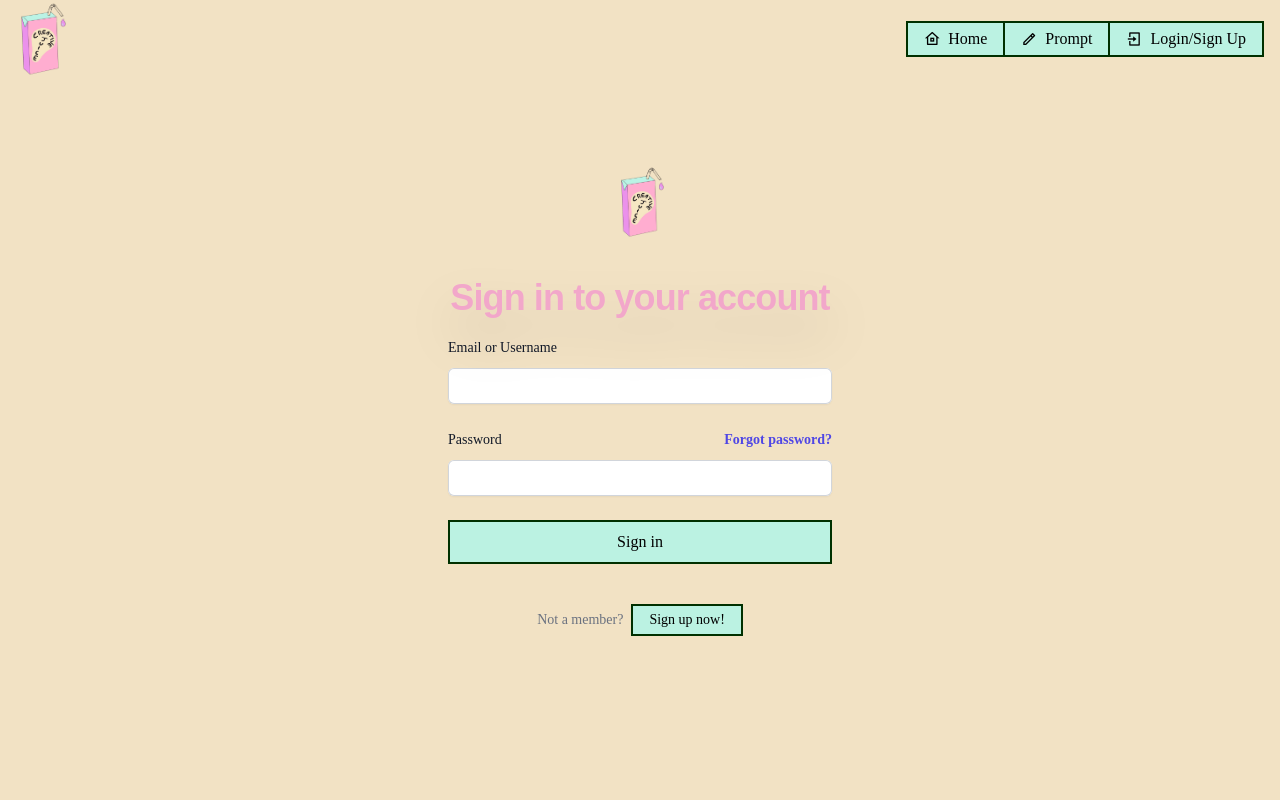
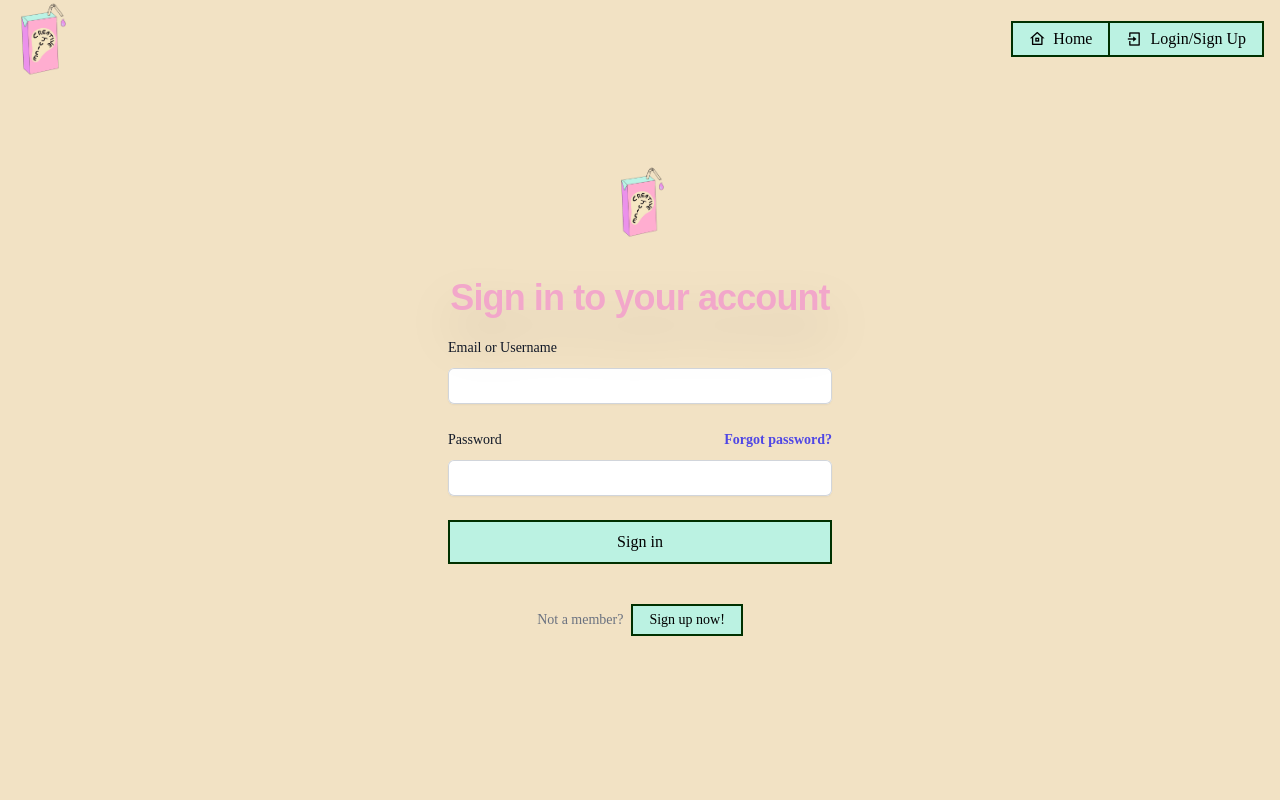
Before and after one commit to Andrew32A/creative-juice, a React (Create React App) app: page /login in a window 1280 px wide. Shown: the top 800 px of the page. Built offline with nearby package versions, Linux system fonts and the light colour scheme; a web font is replaced by a local one.

Commit message:
Hid prompt if user is logged out, redirect to /prompt when logging in

```diff
--- a/src/components/Login.jsx
+++ b/src/components/Login.jsx
@@ -23,7 +23,7 @@ const Login = () => {
         const authToken = responseData.token;
 
         localStorage.setItem('authToken', authToken);
-        window.location.href = '/';
+        window.location.href = '/prompt';
       } else {
         console.error('Login error');
       }
--- a/src/components/Navbar.jsx
+++ b/src/components/Navbar.jsx
@@ -79,6 +79,7 @@ const NavBar = () => {
               <span className="pl-2">Home</span>
             </Link>
 
+            {isAuthenticated && (
               <Link
                 to="/prompt"
                 className="nav-link text-black border-[#003000] border-2 px-4 py-1 ml-[-2px] inline-flex items-center justify-center bg-[#BBF2E2] hover-bg-[#F2A7CA] transition duration-300 ease-in-out"
@@ -86,6 +87,7 @@ const NavBar = () => {
                 <i className="ri-pencil-line"></i>
                 <span className="pl-2">Prompt</span>
               </Link>
+            )}
 
             {isAuthenticated && (
               <Link
```
Lines whose indentation alone changed are shown as unchanged.
